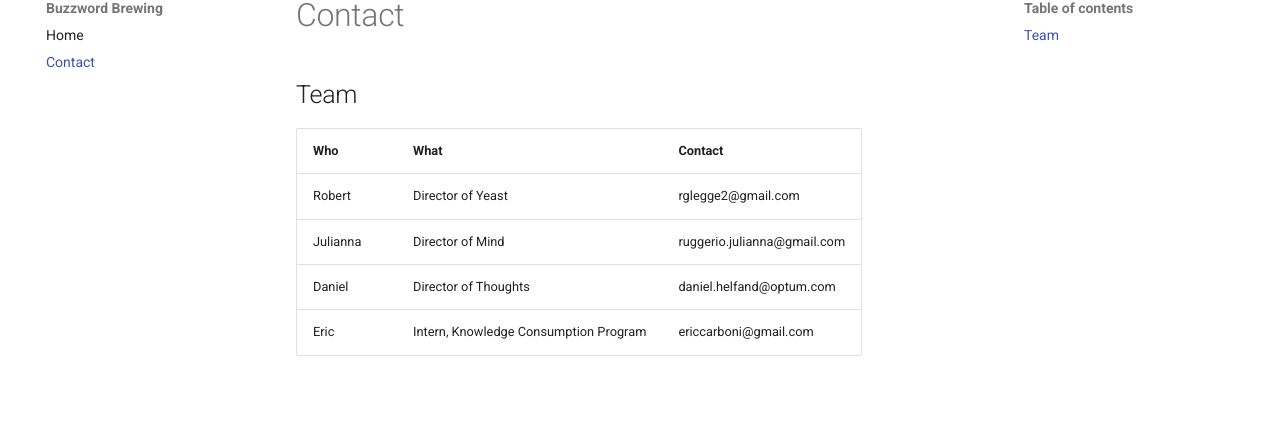
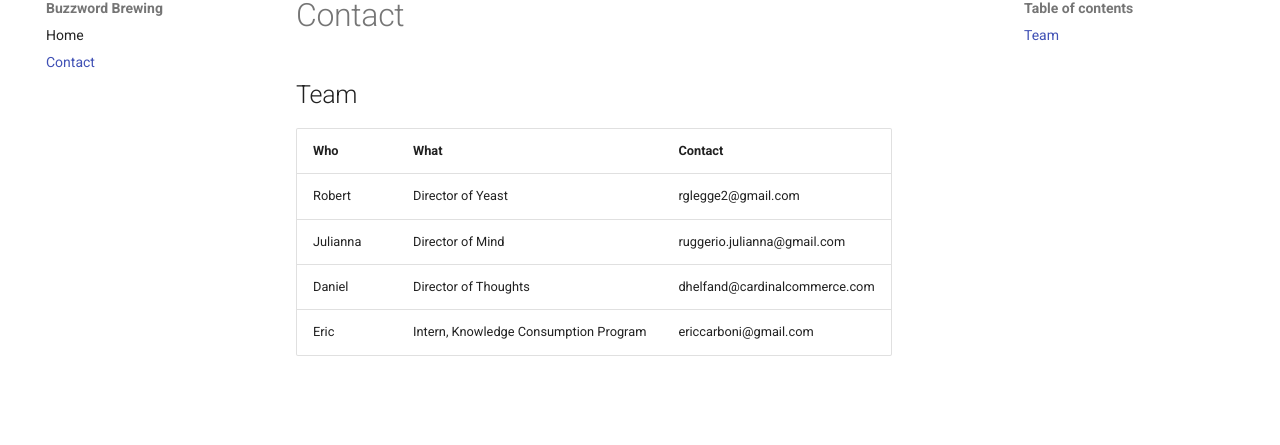
Before and after one commit to eric-hc/buzzword, an MkDocs documentation site: the page built from docs/contact.md, in a window 1280 px wide. Shown: the part 103-548 px from the top of the page. Built offline with MkDocs 1.6.1 and Material for MkDocs 9.7.7, drawn with Linux system fonts in a browser that asks for light colours; old or Windows-style settings are respelled for this version of MkDocs.

Commit message:
Update contact.md

```diff
--- a/docs/contact.md
+++ b/docs/contact.md
@@ -3,5 +3,5 @@
 |:------------------|:-------------------|:--------|
 | Robert   |  Director of Yeast     | rglegge2@gmail.com |
 | Julianna |  Director of Mind      | ruggerio.julianna@gmail.com |
-| Daniel   | Director of Thoughts       | daniel.helfand@optum.com |
+| Daniel   | Director of Thoughts       | dhelfand@cardinalcommerce.com |
 | Eric     | Intern, Knowledge Consumption Program     | ericcarboni@gmail.com |
```
